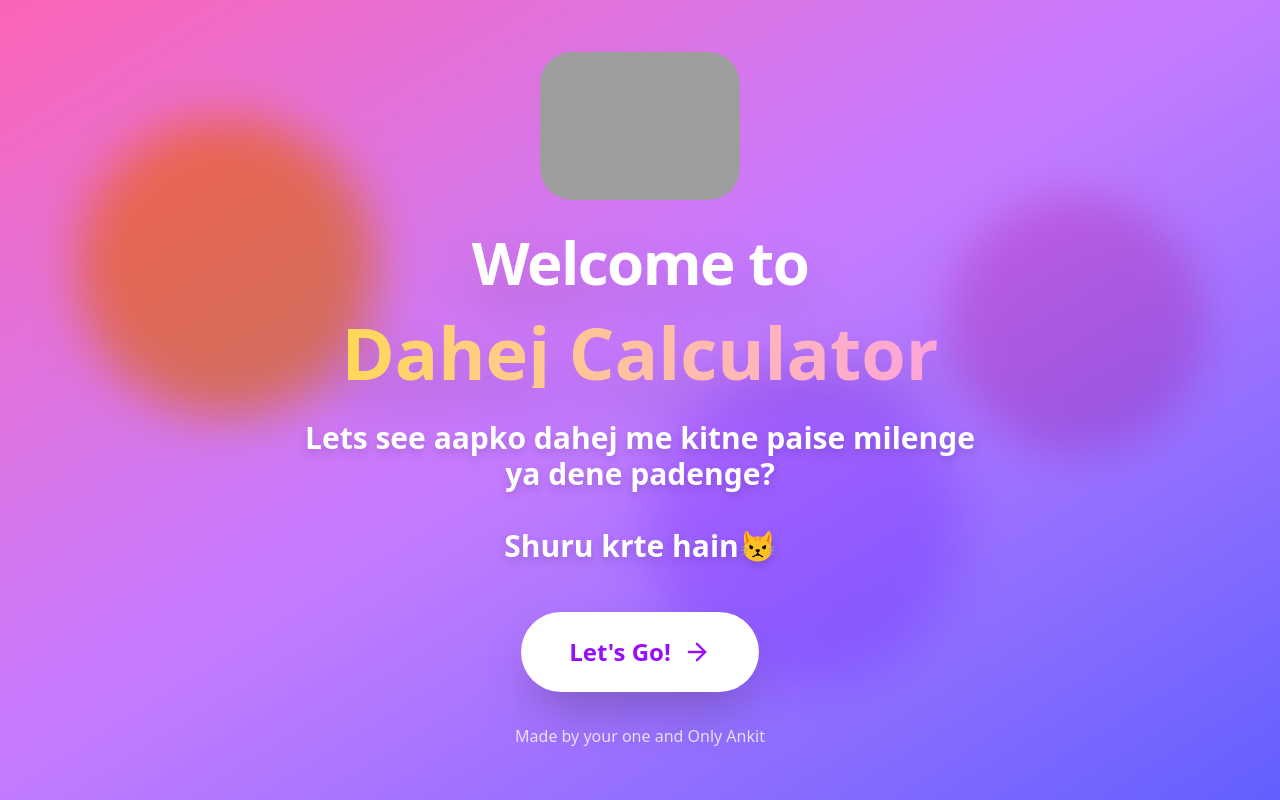
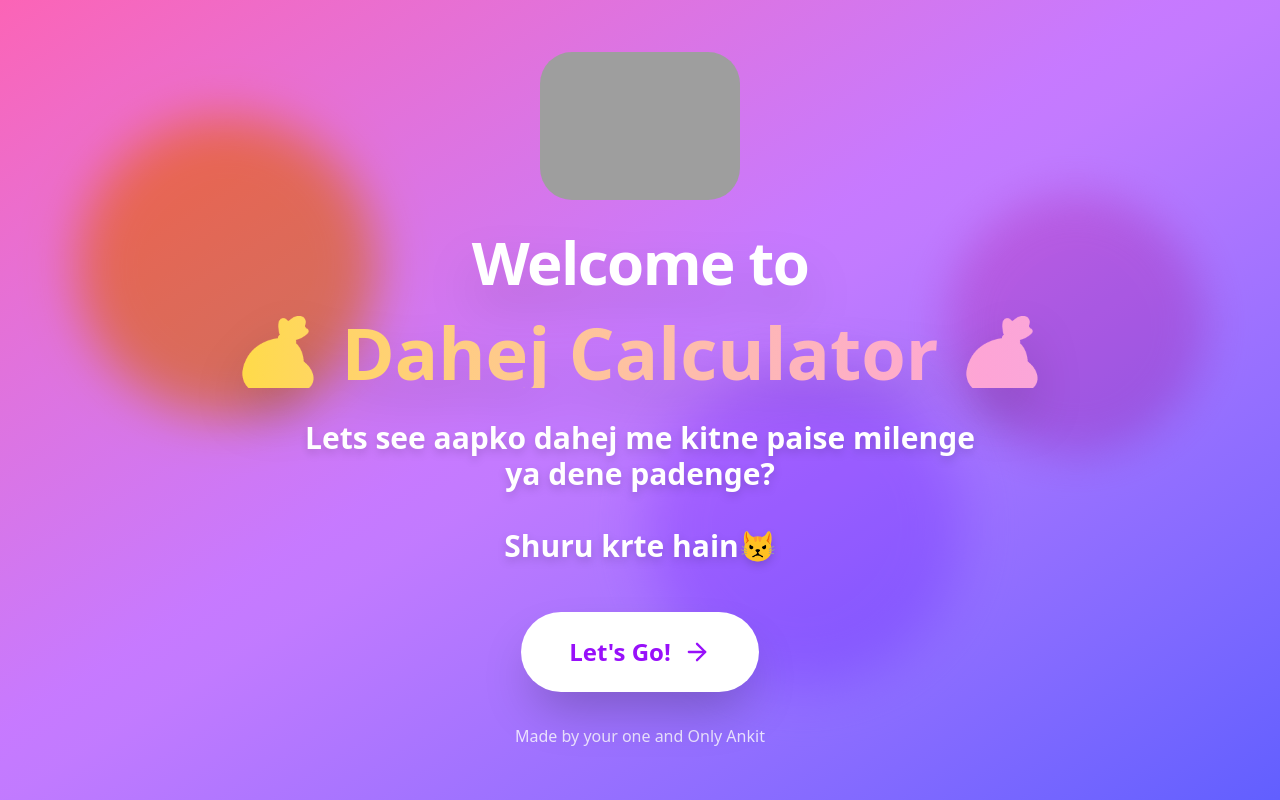
Before and after one commit to bad-ninja101/dahejcalculator, a React (Vite) app: page / in a window 1280 px wide. Built offline with nearby package versions, Linux system fonts and the light colour scheme; grey boxes are pictures that could not be loaded.

Commit message:
Add emoji to Dahej Calculator title

```diff
--- a/src/pages/WelcomePage.jsx
+++ b/src/pages/WelcomePage.jsx
@@ -21,7 +21,7 @@ const WelcomePage = ({ onContinue }) => {
           Welcome to
         </h1>
         <h2 className="text-4xl md:text-6xl lg:text-7xl font-black bg-gradient-to-r from-yellow-300 via-pink-300 to-purple-300 bg-clip-text text-transparent mb-8 drop-shadow-2xl animate-gradient">
-          Dahej Calculator
+          💰 Dahej Calculator 💰
         </h2>
 
         {/* Subtitle */}
```
